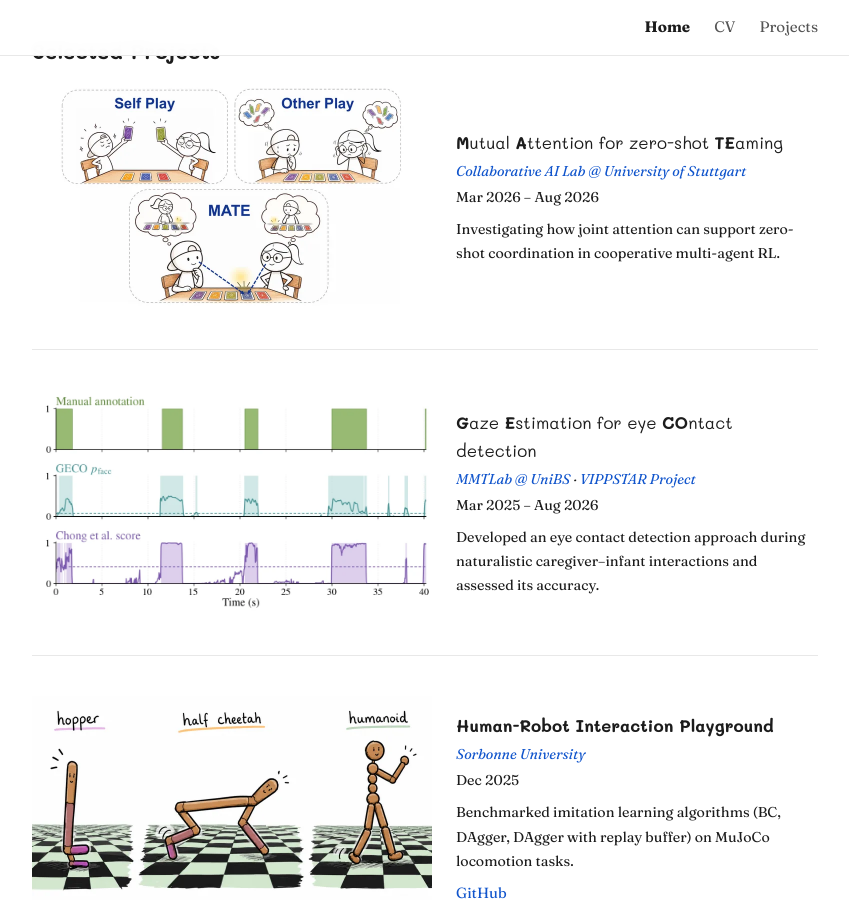
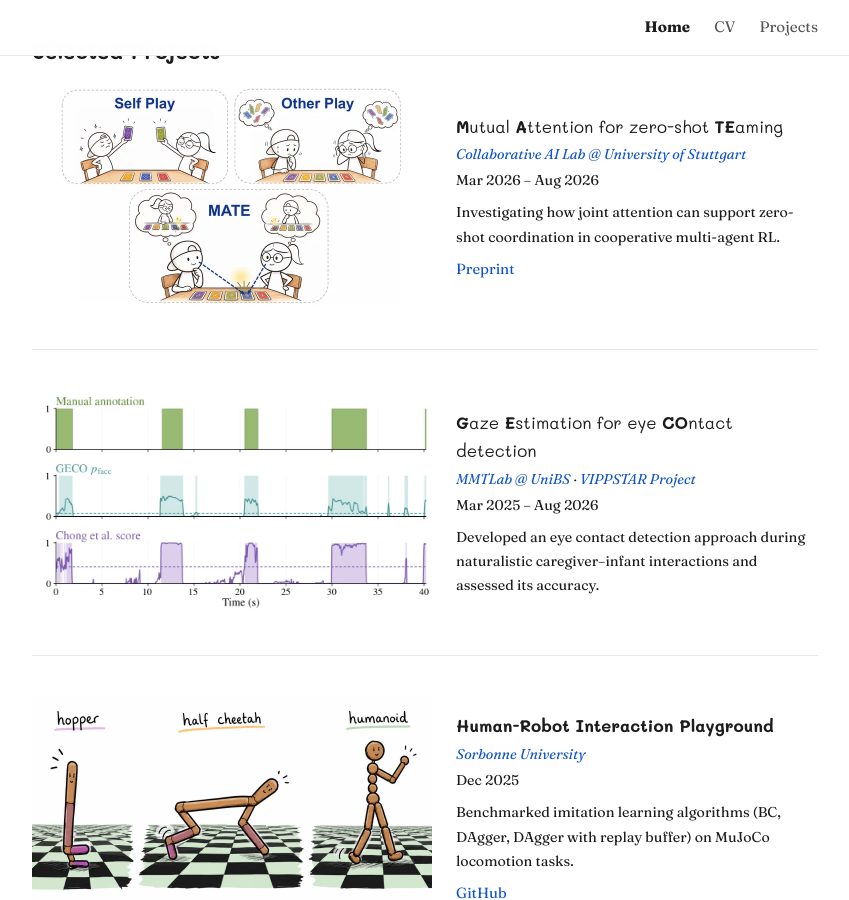
Before and after one commit to giuliabenintendi/giuliabenintendi.github.io, a Jekyll site: the page built from index.html, in a window 1280 px wide and 900 px high, scrolled down 917 px. Shown: the whole window, without its empty margins (215-1064 px from the left). Built offline with Jekyll 4.4.1, drawn with Linux system fonts in a browser that asks for light colours.

Commit message:
add MATE preprint link to project cards, drop python libraries from cv skills

```diff
--- a/cv.html
+++ b/cv.html
@@ -136,6 +136,6 @@ C. Ruhdorfer, A. H. G&uuml;zel, S. K. Majumdar, <u>G. Benintendi</u>, M. Bortole
 <ul>
   <li><strong>Robotics, Control &amp; RL:</strong> control systems, real-time control, RL foundations, imitation learning (BC, DAgger)</li>
   <li><strong>ML:</strong> predictive modeling, deep learning fundamentals, feature engineering, time-series processing, model validation</li>
-  <li><strong>Programming &amp; Tools:</strong> Python (NumPy, OpenCV, PyTorch), JAX, MATLAB, C, C++, Git/GitHub</li>
+  <li><strong>Programming &amp; Tools:</strong> Python, JAX, MATLAB, C, C++, Git/GitHub</li>
 </ul>
 </div>
--- a/index.html
+++ b/index.html
@@ -65,6 +65,9 @@ title: Giulia Benintendi
     <p class="project-org"><a href="https://www.collaborative-ai.org/" target="_blank">Collaborative AI Lab @ University of Stuttgart</a></p>
     <p class="project-date">Mar 2026 – Aug 2026</p>
     <p>Investigating how joint attention can support zero-shot coordination in cooperative multi-agent RL.</p>
+    <div class="project-links">
+      <a href="https://arxiv.org/pdf/2610.06025" target="_blank">Preprint</a>
+    </div>
   </div>
 </div>
 
--- a/projects.html
+++ b/projects.html
@@ -15,6 +15,9 @@ permalink: /projects/
     <p class="project-org"><a href="https://www.collaborative-ai.org/" target="_blank">Collaborative AI Lab @ University of Stuttgart</a></p>
     <p class="project-date">Mar 2026 – Aug 2026</p>
     <p>Investigating how joint attention can support zero-shot coordination in cooperative multi-agent RL.</p>
+    <div class="project-links">
+      <a href="https://arxiv.org/pdf/2610.06025" target="_blank">Preprint</a>
+    </div>
   </div>
 </div>
 
```
